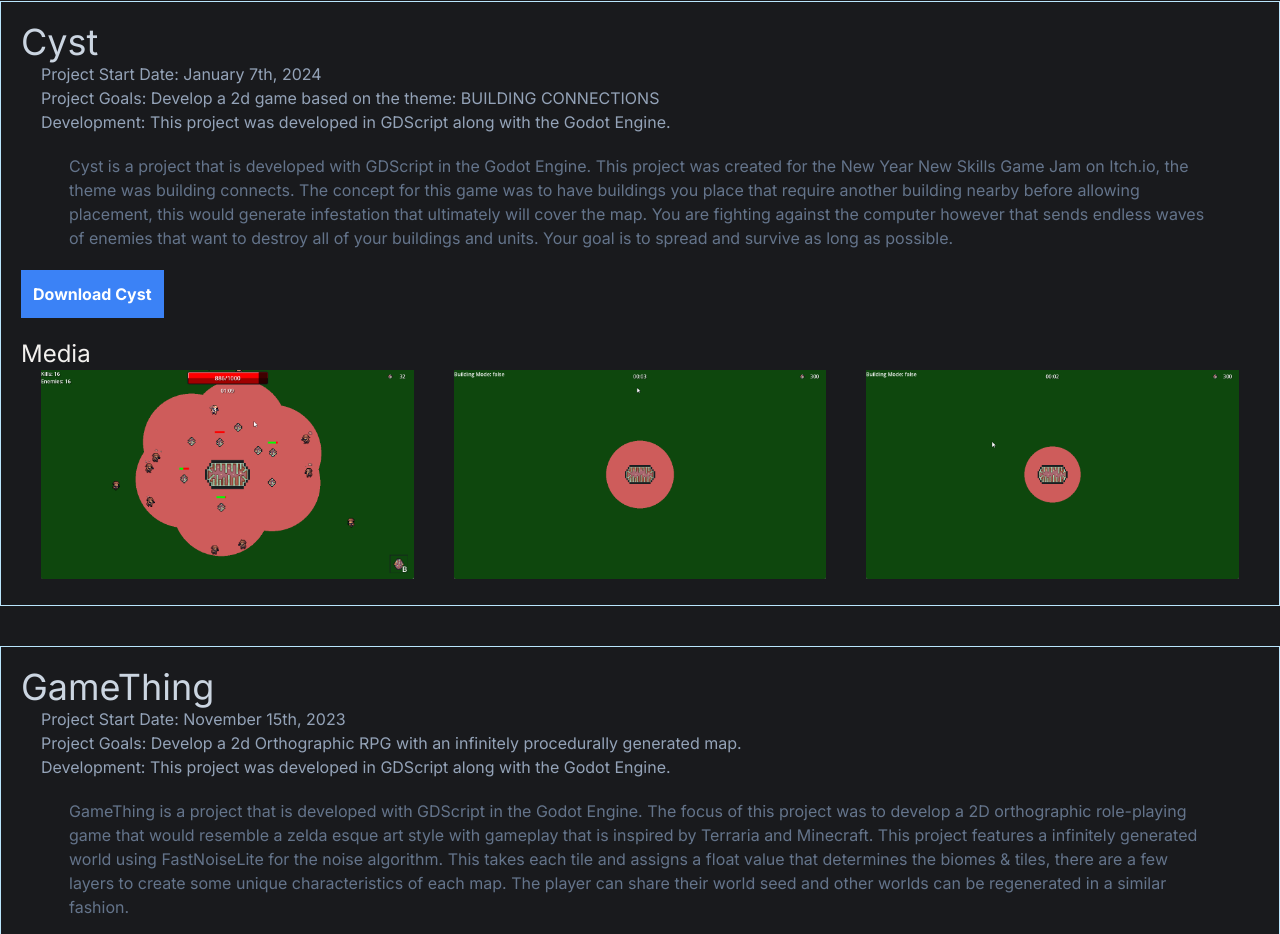
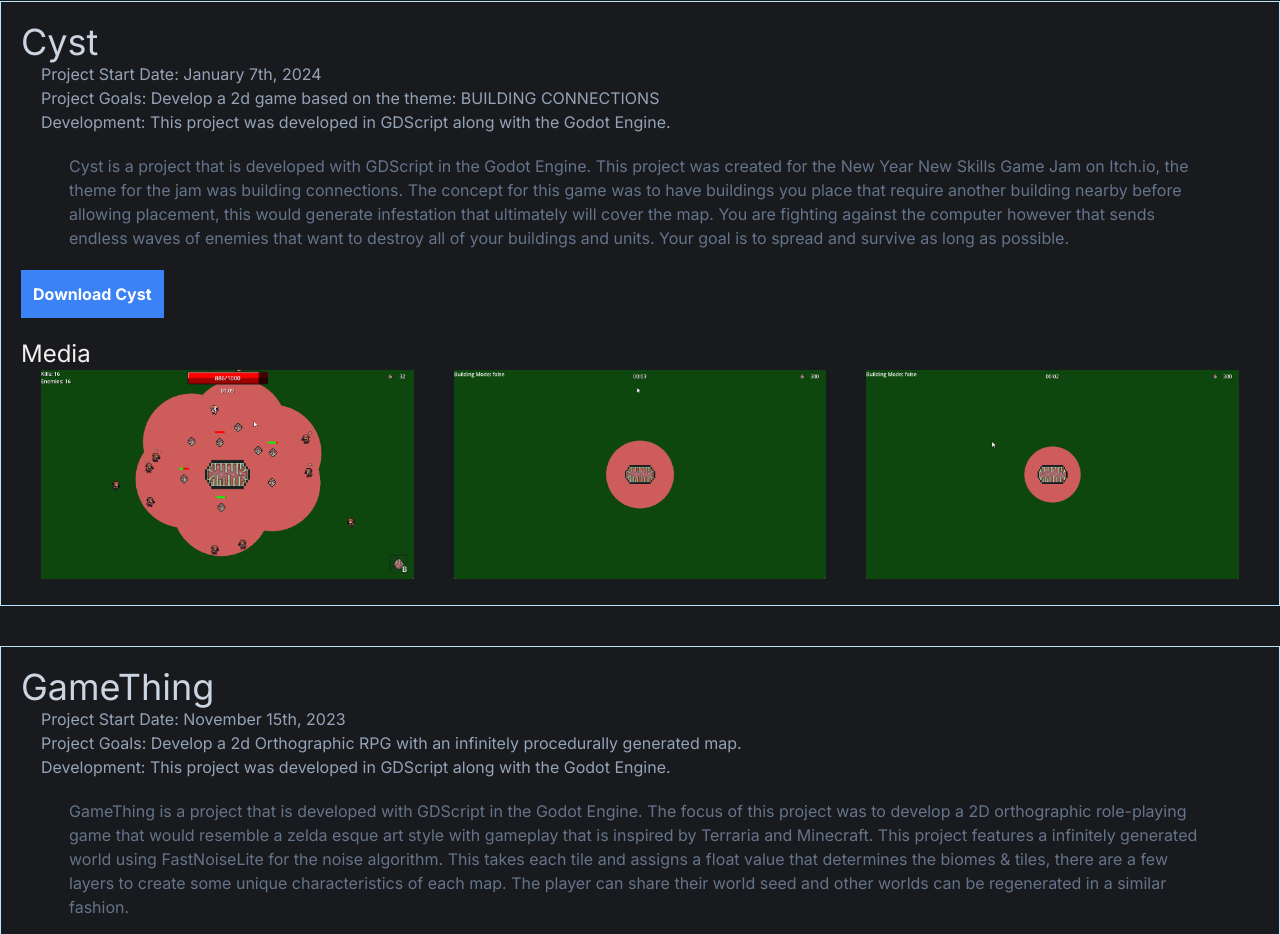
Before and after one commit to ColtonThompson/portfolio-app, a Next.js app: page /projects in a window 1280 px wide. Shown: the part 979-1913 px from the top of the page. Built offline with nearby package versions, Linux system fonts and the light colour scheme.

Commit message:
Typo fixes

```diff
--- a/src/app/components/ProjectList.tsx
+++ b/src/app/components/ProjectList.tsx
@@ -5,6 +5,8 @@
 import Loading from './Loading';
 import InfoBox from './InfoBox';
 import Link from 'next/link';
+
+// TODO: Rewrite this page to be dynamic!
 
 interface ProjectItem {
   id : number,
@@ -83,7 +85,7 @@
     <h2 className="text-slate-400 px-5">Project Goals: Develop a 2d game based on the theme: BUILDING CONNECTIONS</h2>
     <h2 className="text-slate-400 px-5">Development: This project was developed in GDScript along with the Godot Engine.</h2>
     <p className="text-slate-500 py-5 px-2 mr-10 ml-10">Cyst is a project that is developed with GDScript in the Godot Engine.
-     This project was created for the New Year New Skills Game Jam on Itch.io, the theme was building connects.
+     This project was created for the New Year New Skills Game Jam on Itch.io, the theme for the jam was building connections.
      The concept for this game was to have buildings you place that require another building nearby before allowing placement, this would generate infestation that ultimately will cover the map.
      You are fighting against the computer however that sends endless waves of enemies that want to destroy all of your buildings and units. Your goal is to spread and survive as long as possible.
     </p>
```
